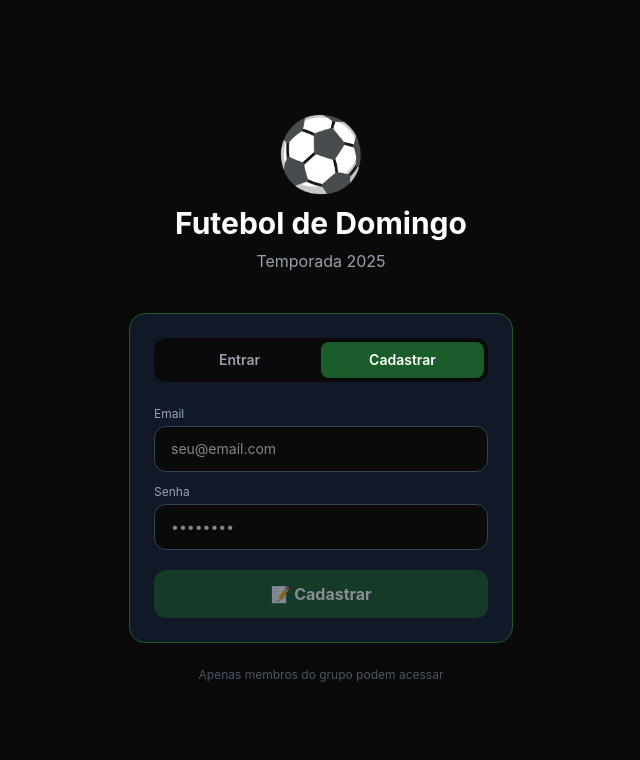
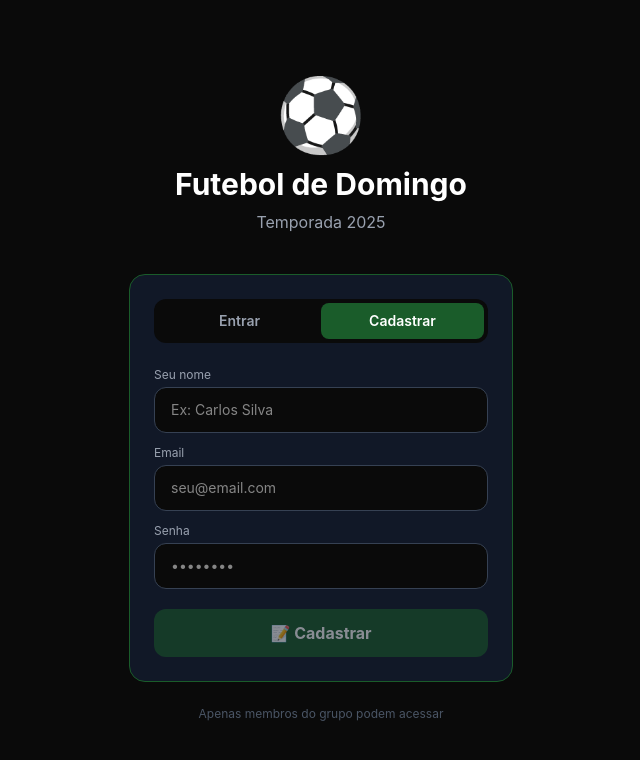
Before and after one commit to Caio459/futebol-domingo, a React (Vite) app: page / in a window 1280 px wide. Both pictures are taken after a click on the button "Cadastrar". Shown: the top 760 px of the page, without its empty margins (319-959 px from the left). Built offline with nearby package versions, Linux system fonts and the light colour scheme; no server answers.

Commit message:
feat: auto-criar perfil ao cadastrar

```diff
--- a/src/pages/Login.jsx
+++ b/src/pages/Login.jsx
@@ -4,6 +4,7 @@ import { supabase } from '../lib/supabase'
 export default function Login() {
   const [modo, setModo] = useState('login')
   const [email, setEmail] = useState('')
+  const [nome, setNome] = useState('')
   const [senha, setSenha] = useState('')
   const [loading, setLoading] = useState(false)
   const [erro, setErro] = useState('')
@@ -17,10 +18,26 @@ export default function Login() {
     if (modo === 'login') {
       const { error } = await supabase.auth.signInWithPassword({ email, password: senha })
       if (error) setErro('Email ou senha incorretos')
+
     } else {
-      const { error } = await supabase.auth.signUp({ email, password: senha })
-      if (error) setErro(error.message)
-      else setMsg('Verifique seu email para confirmar o cadastro!')
+      if (!nome.trim()) { setErro('Digite seu nome'); setLoading(false); return }
+
+      const { data, error } = await supabase.auth.signUp({ email, password: senha })
+      if (error) { setErro(error.message); setLoading(false); return }
+
+      // Criar perfil na tabela users automaticamente
+      if (data.user) {
+        await supabase.from('users').upsert({
+          name: nome.trim(),
+          email: email.toLowerCase(),
+          role: 'jogador',
+          player_type: 'mensalista',
+          avatar: '⚽',
+          active: true,
+        }, { onConflict: 'email' })
+      }
+
+      setMsg('Cadastro realizado! Entrando...')
     }
     setLoading(false)
   }
@@ -59,6 +76,14 @@ export default function Login() {
           )}
 
           <div className="space-y-3 mb-5">
+            {modo === 'cadastro' && (
+              <div>
+                <label className="text-gray-400 text-xs mb-1 block">Seu nome</label>
+                <input type="text" value={nome} onChange={e => setNome(e.target.value)}
+                  placeholder="Ex: Carlos Silva"
+                  className="w-full bg-[#0a0a0a] border border-gray-700 rounded-xl px-4 py-3 text-white text-sm focus:outline-none focus:border-[#1a5c2a]" />
+              </div>
+            )}
             <div>
               <label className="text-gray-400 text-xs mb-1 block">Email</label>
               <input type="email" value={email} onChange={e => setEmail(e.target.value)}
```
